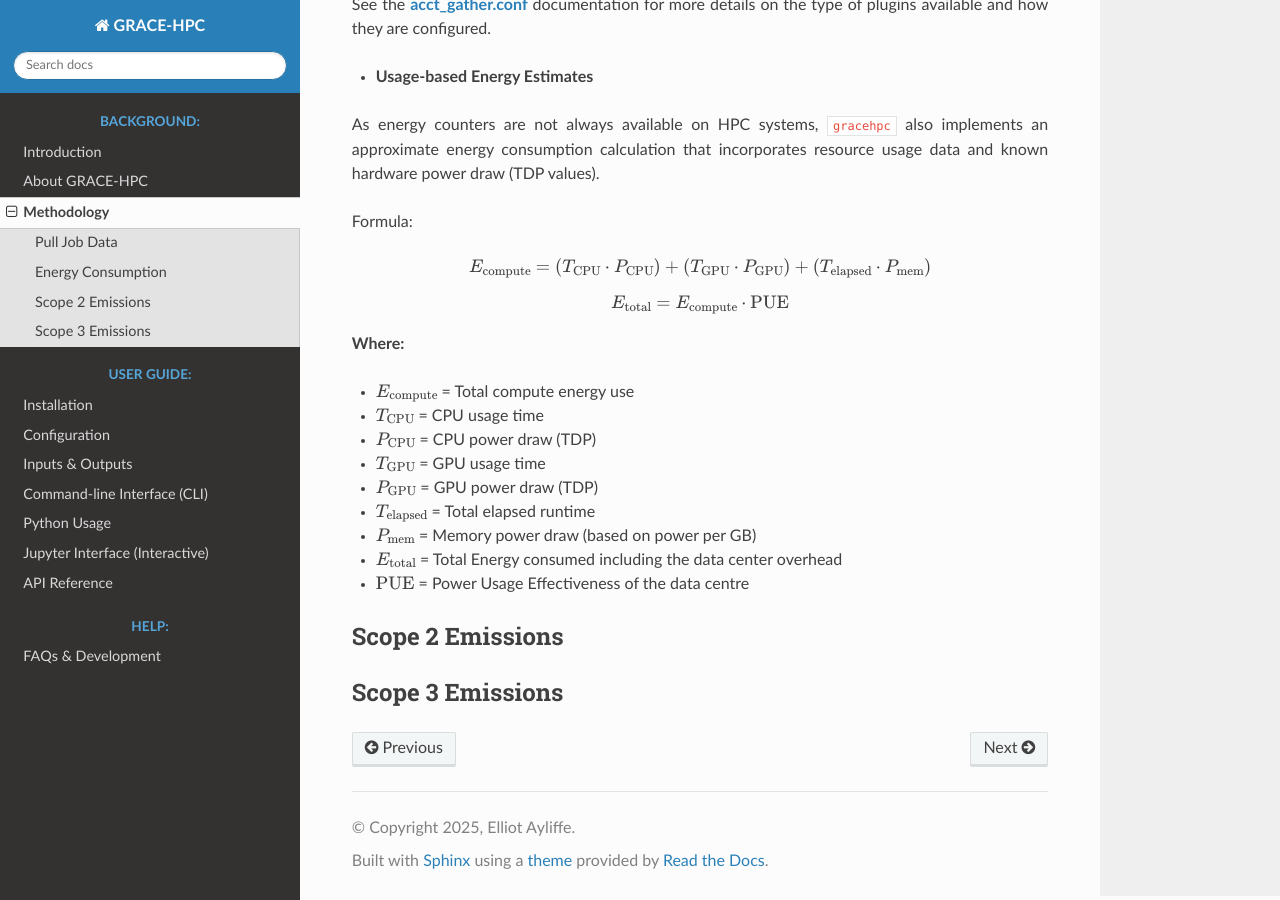
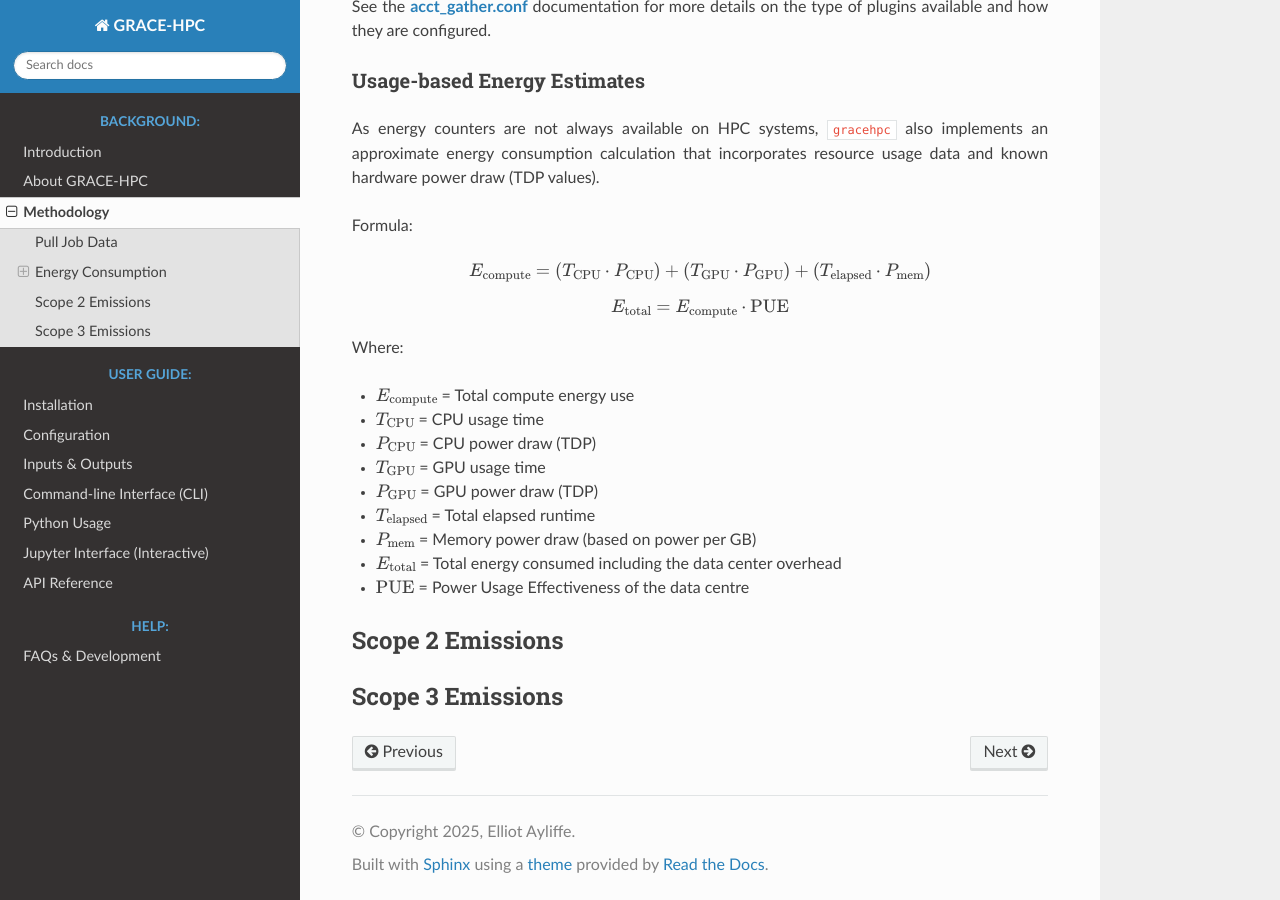
Before and after one commit to Elliot-Ayliffe/GRACE-HPC, a Sphinx documentation site: the page built from docs/methodology.md, in a window 1280 px wide and 900 px high, scrolled down 864 px. Built offline with Sphinx 7.4.7 and the Read the Docs theme 3.1.0, drawn with Linux system fonts in a browser that asks for light colours.

```diff
--- a/docs/methodology.md
+++ b/docs/methodology.md
@@ -22,7 +22,7 @@ This raw accounting data is then parsed and processed into usable formats to ena
 
 ## Energy Consumption
 
--  **System Energy Counters**
+#### **System Energy Counters**
 
 `gracehpc` has been programmed to use system energy counters if they are available on your specific HPC cluster. These energy use values are returned in the `ConsumedEnergyRaw` sacct field.
 
@@ -30,7 +30,7 @@ This raw accounting data is then parsed and processed into usable formats to ena
 
 See the [**acct_gather.conf**](https://slurm.schedmd.com/acct_gather.conf.html) documentation for more details on the type of plugins available and how they are configured.
 
-- **Usage-based Energy Estimates**
+#### **Usage-based Energy Estimates**
 
 As energy counters are not always available on HPC systems, `gracehpc` also implements an approximate energy consumption calculation that incorporates resource usage data and known hardware power draw (TDP values).
 
@@ -53,7 +53,7 @@ $$
 - $P_{\text{GPU}}$ = GPU power draw (TDP)
 - $T_{\text{elapsed}}$ = Total elapsed runtime
 - $P_{\text{mem}}$ = Memory power draw (based on power per GB)
-- $E_{\text{total}}$ = Total Energy consumed including the data center overhead
+- $E_{\text{total}}$ = Total energy consumed including the data center overhead
 - $\text{PUE}$ = Power Usage Effectiveness of the data centre
 
 
```
Also changed, not shown: other parts of docs/methodology.md (+1 -1 lines).
